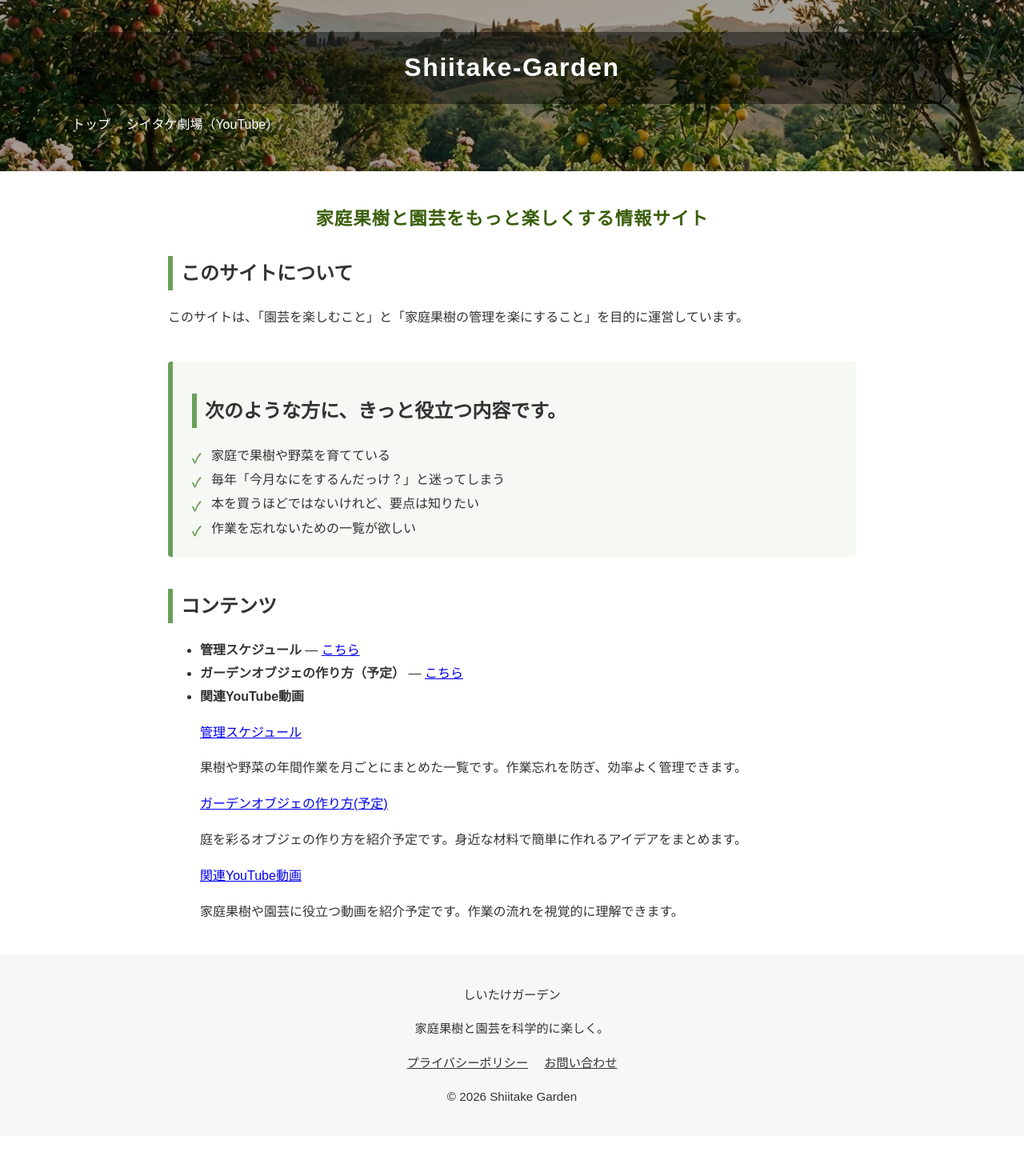
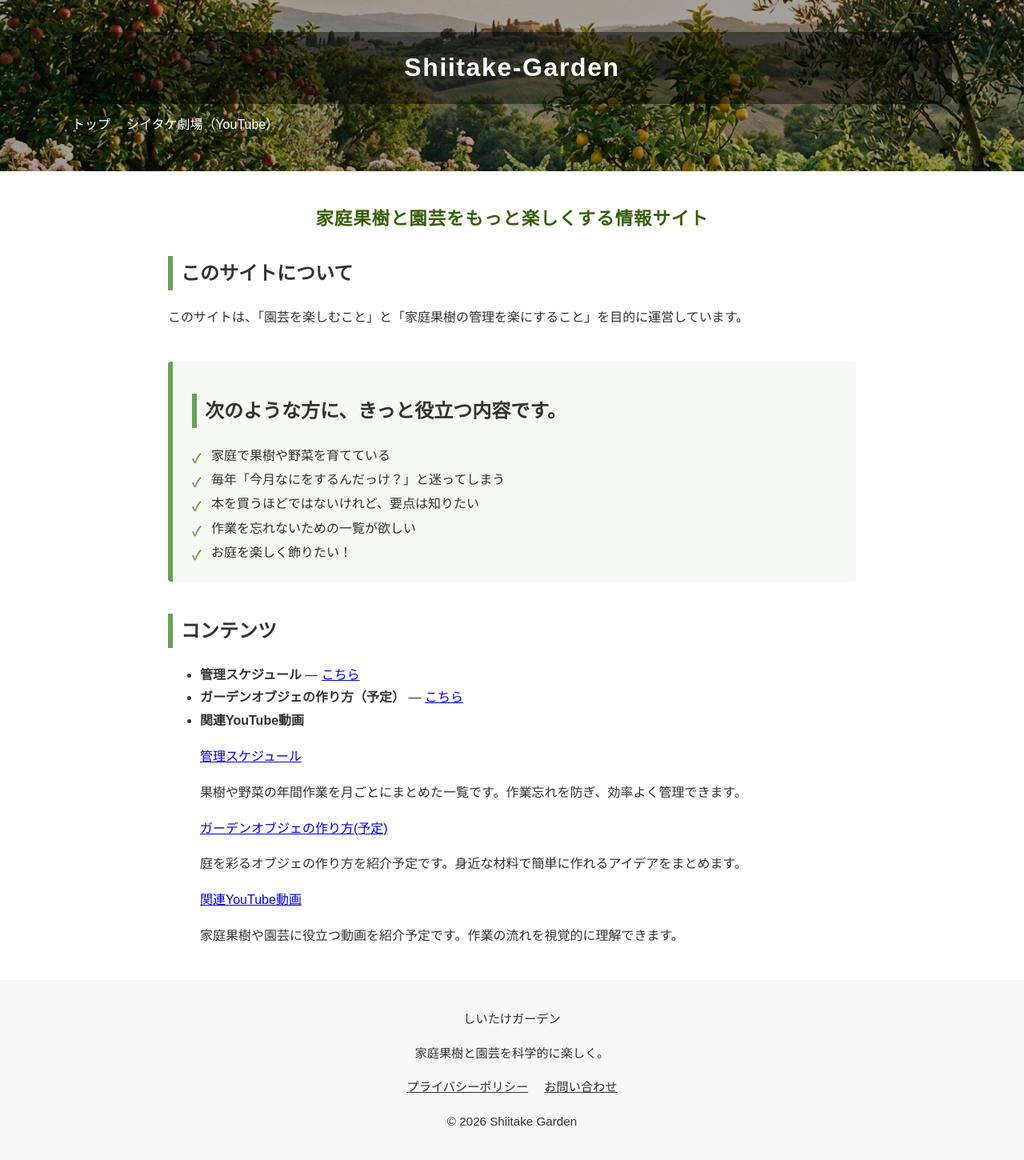
Before and after one commit to shiitake-garden/shiitake-garden.github.io, a Jekyll site: the page built from index.html, in a window 1280 px wide. Shown: the whole page at 80% size. Built offline with Jekyll 4.4.1, drawn with Linux system fonts in a browser that asks for light colours; before the commit the page ends 1420 px from its top, so only the background shows below that.

Commit message:
Update index.html

```diff
--- a/index.html
+++ b/index.html
@@ -21,6 +21,7 @@ title: 園芸データ検索
     <li>毎年「今月なにをするんだっけ？」と迷ってしまう</li>
     <li>本を買うほどではないけれど、要点は知りたい</li>
     <li>作業を忘れないための一覧が欲しい</li>
+    <li>お庭を楽しく飾りたい！</li>
   </ul>
 
 </section>
```
